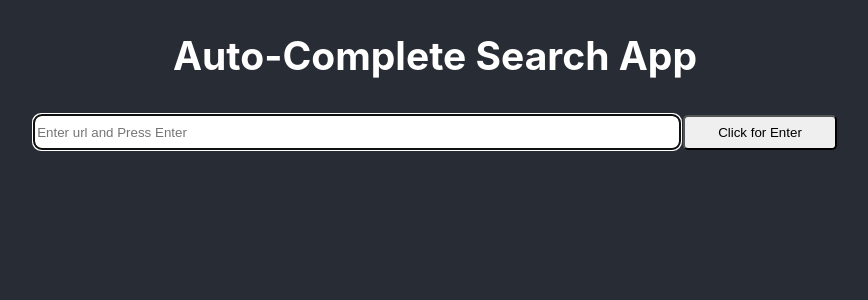
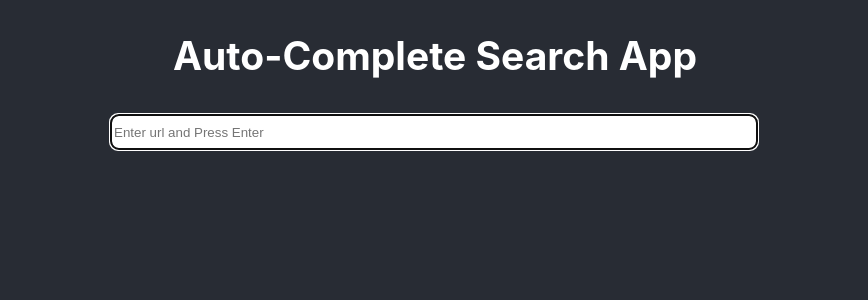
Before and after one commit to mishs/React-app_auto-search_url, a React (Create React App) app: page / in a window 1280 px wide. Shown: the top 300 px of the page, without its empty margins (205-1073 px from the left). Built offline with nearby package versions, Linux system fonts and the light colour scheme.

Commit message:
Clears button

```diff
--- a/src/components/InputSearchArea/index.js
+++ b/src/components/InputSearchArea/index.js
@@ -7,6 +7,7 @@ class InputSearchArea extends React.Component {
             // create a ref to store the textInput DOM element
             this.textInput = null;
             this.inputRef = props;
+            this.url = '';
 
             this.setTextInputRef = element => {
                 this.textInput = element;
@@ -14,8 +15,9 @@ class InputSearchArea extends React.Component {
 
       }
 
-      focusTextInput = () => {
+      handleChange = () => {
         // Focus the text input using the raw DOM API
+
         if (this.textInput){ this.textInput.focus();
                 // let keycode = '',
                 // if (keycode === '13') {
@@ -26,7 +28,8 @@ class InputSearchArea extends React.Component {
 
       componentDidMount() {
         // autofocus the input on mount
-        this.focusTextInput();
+
+        this.handleChange();
       }
 
     render() {
@@ -56,12 +59,6 @@ class InputSearchArea extends React.Component {
                     name="website"
                     required pattern="https?://.*"
                  />
-                 <input
-                    type="button"
-                    value="Click for Enter"
-                    onClick={this.focusTextInput}
-                    style={btnStyling}
-                />
             </div>
         );
     }
```
